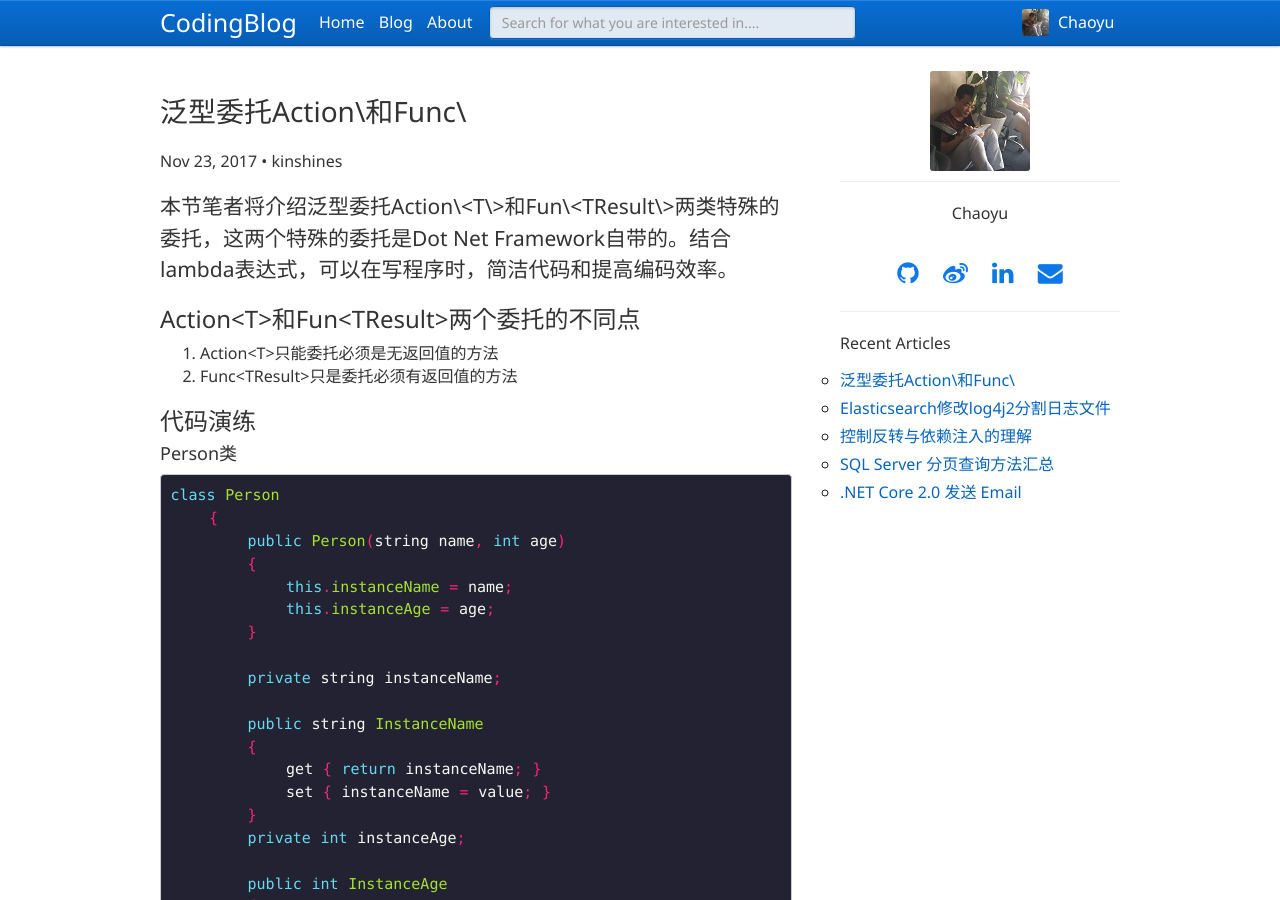
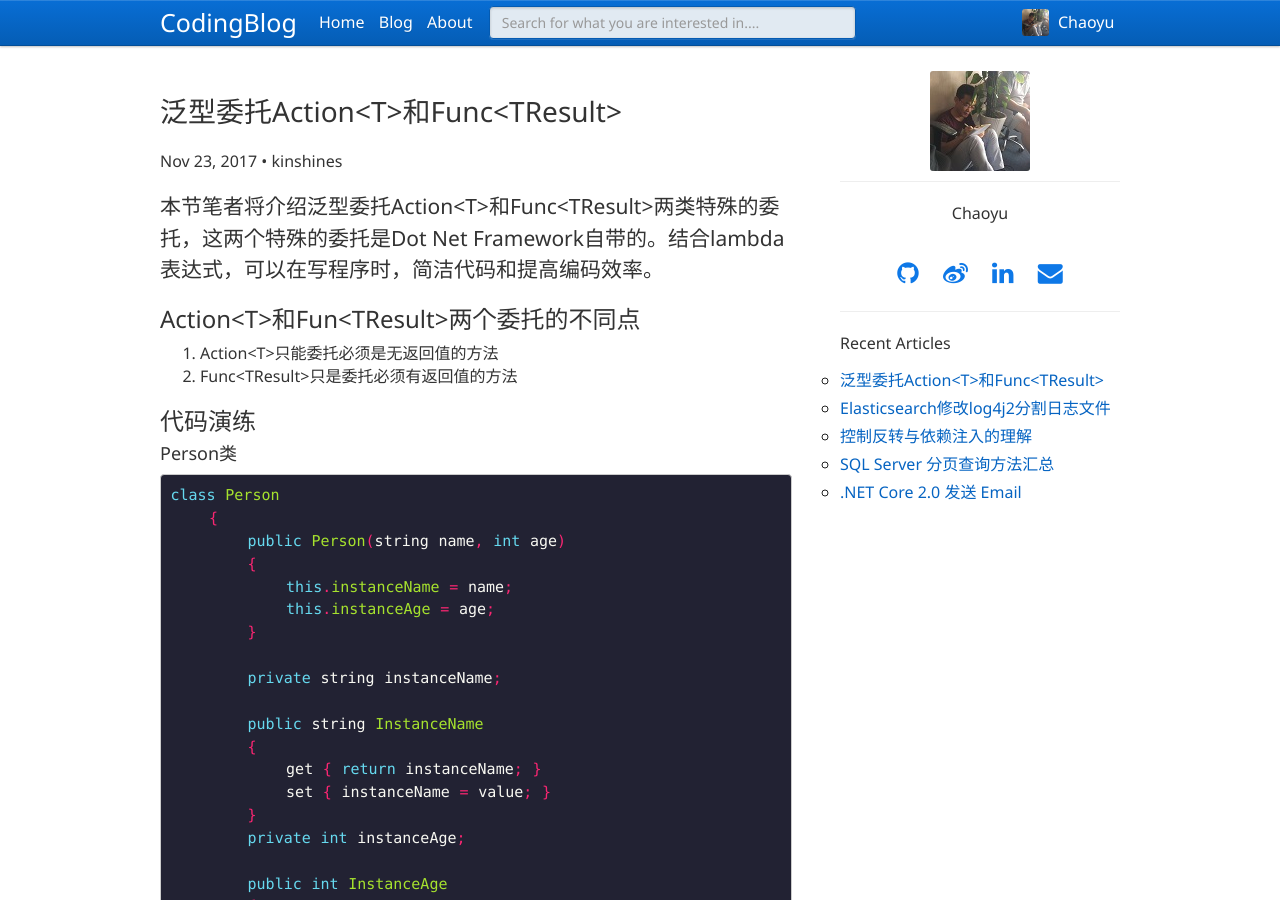
Before and after one commit to kinshines/kinshines.github.io, a Jekyll site: the page built from _posts/2017-11-23-generic-delegate-action-func.md, in a window 1280 px wide and 900 px high. Built offline with Jekyll 4.4.1, drawn with Linux system fonts in a browser that asks for light colours.

Commit message:
delegate

```diff
--- a/_posts/2017-11-23-generic-delegate-action-func.md
+++ b/_posts/2017-11-23-generic-delegate-action-func.md
@@ -1,13 +1,13 @@
 ---
 layout: post
-title: 泛型委托Action\<T\>和Func\<TResult\>
+title: 泛型委托Action&lt;T&gt和Func&lt;TResult&gt;
 author: kinshines
 date:   2017-11-23
 categories: c#
 permalink: /archivers/generic-delegate-action-func
 ---
 
-<p class="lead">本节笔者将介绍泛型委托Action\<T\>和Fun\<TResult\>两类特殊的委托，这两个特殊的委托是Dot Net Framework自带的。结合lambda表达式，可以在写程序时，简洁代码和提高编码效率。</p>
+<p class="lead">本节笔者将介绍泛型委托Action&lt;T&gt;和Func&lt;TResult&gt;两类特殊的委托，这两个特殊的委托是Dot Net Framework自带的。结合lambda表达式，可以在写程序时，简洁代码和提高编码效率。</p>
 
 ### Action\<T\>和Fun\<TResult\>两个委托的不同点
 1. Action\<T\>只能委托必须是无返回值的方法
```
